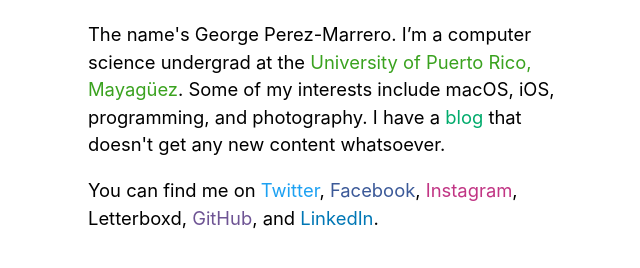
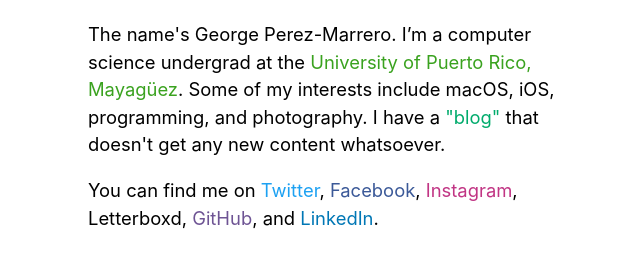
Before and after one commit to georgeperez/titanpointe.org, a Jekyll site: the page built from index.html, in a window 1280 px wide. Shown: the part 264-532 px from the top of the page, without its empty margins (302-942 px from the left). Built offline with Jekyll 4.4.1, drawn with Linux system fonts in a browser that asks for light colours.

Commit message:
Forgot to change blog link to Medium

```diff
--- a/index.html
+++ b/index.html
@@ -4,7 +4,7 @@
 ---
 <article>
 
-  <p>The name's George Perez-Marrero. I&rsquo;m a computer science undergrad at the <a class="uprm" href="http://math.uprm.edu/">University of Puerto Rico, Mayagüez</a>. Some of my interests include macOS, iOS, programming, and photography. I have a <a class="medium"href="http://blog.perez-marrero.com/">blog</a> that doesn't get any new content whatsoever.</p>
+  <p>The name's George Perez-Marrero. I&rsquo;m a computer science undergrad at the <a class="uprm" href="http://math.uprm.edu/">University of Puerto Rico, Mayagüez</a>. Some of my interests include macOS, iOS, programming, and photography. I have a <a class="medium" href="https://medium.com/@george.perez.marrero">"blog"</a> that doesn't get any new content whatsoever.</p>
 
   <p>You can find me on <a class="twitter" href="https://twitter.com/georgeperez/">Twitter</a>, <a class="facebook" href="https://facebook.com/georgeperezmarrero/">Facebook</a>, <a class="instagram" href="https://instagram.com/georgeperez/">Instagram</a>, <a class="letterboxd" href="https://letterboxd.com/georgeperez/">Letterboxd</a>, <a class="github" href="https://github.com/georgeperez/">GitHub</a>, and <a class="linkedin" href="https://linkedin.com/in/georgeperezmarrero/">LinkedIn</a>.</p>
 
```
